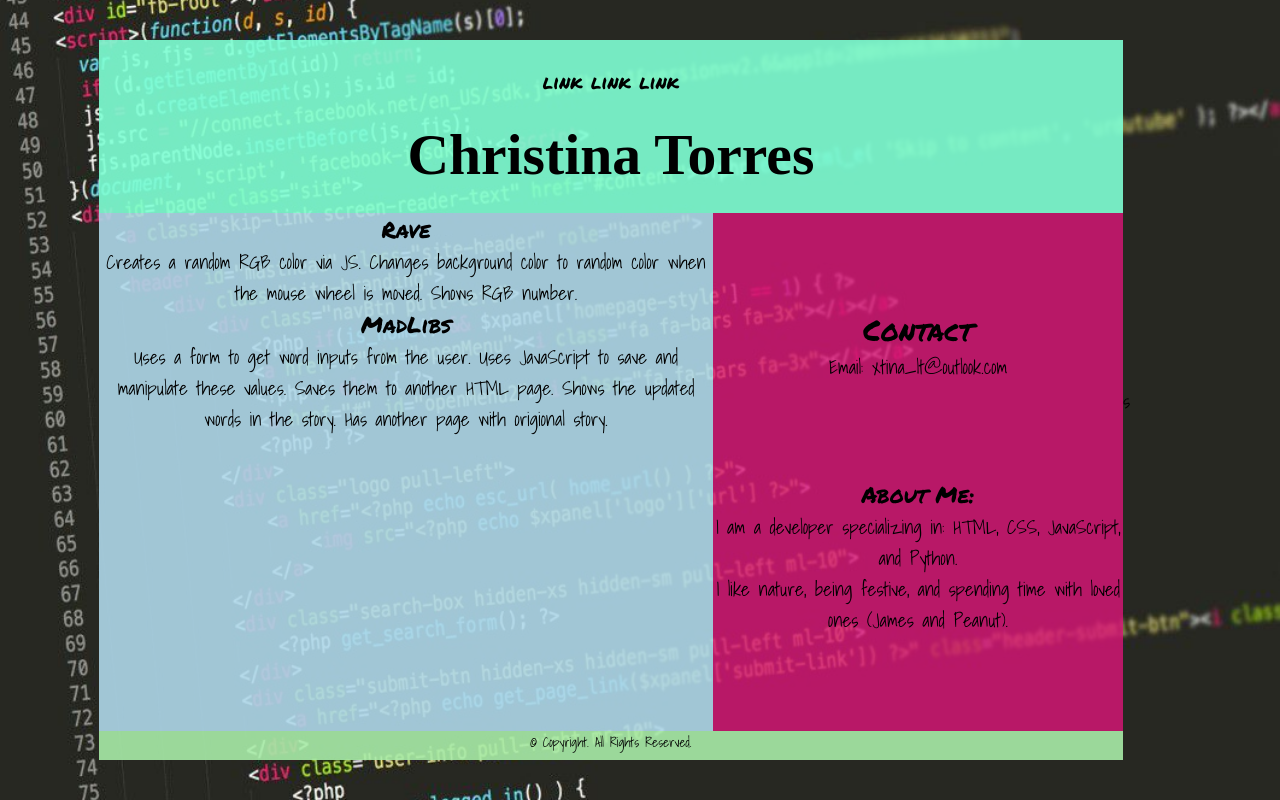
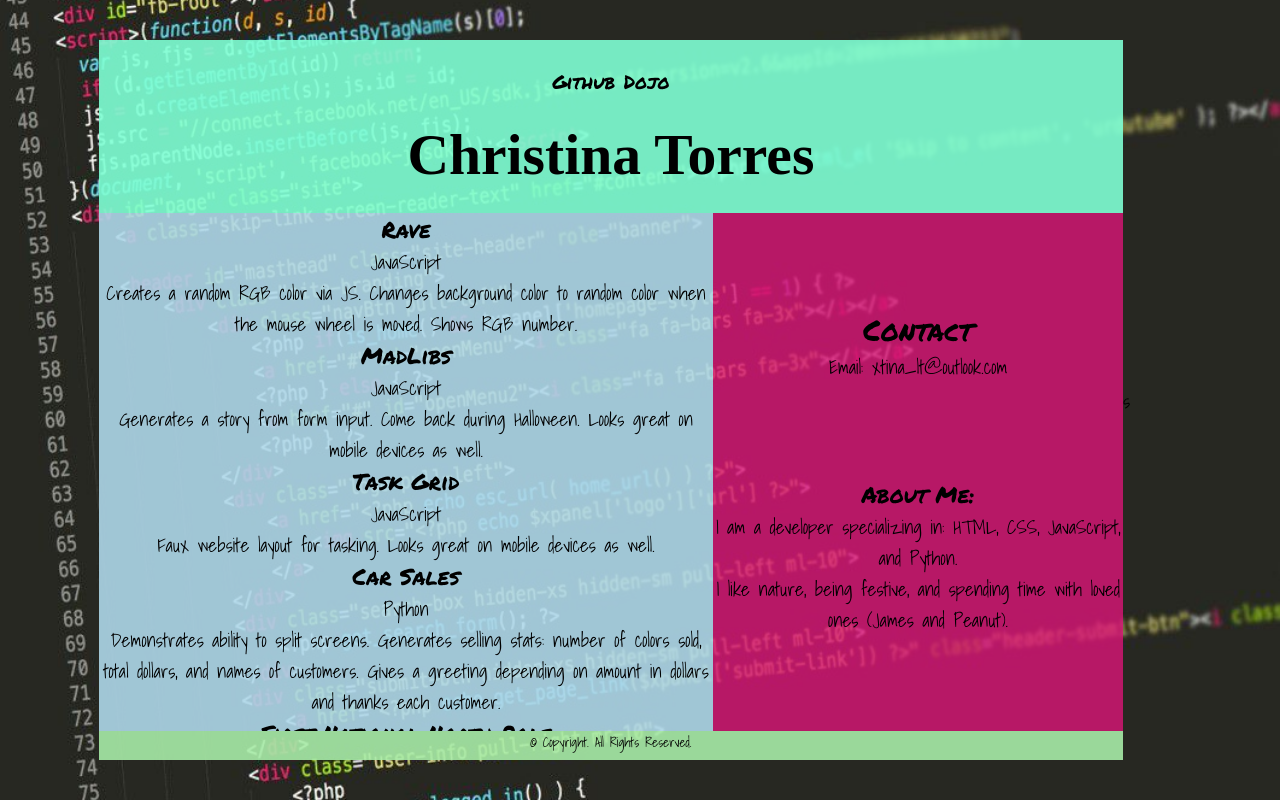
Before and after one commit to xtina-lt/xtina-lt.github.io, a plain HTML site: page index.html in a window 1280 px wide. Drawn offline with Linux system fonts and the light colour scheme; a web font is replaced by a local one.

Commit message:
new pages

```diff
--- a/index.html
+++ b/index.html
@@ -12,19 +12,37 @@
     <div class="container">
         <header>
             <ul>
-                <li>link</li>
-                <li>link</li>
-                <li>link</li>
+                <li><a href="linkhttps://github.com/xtina-lt">Github</a></li>
+                <li><a href="https://login.codingdojo.com/dashboard">Dojo</a></li>
             </ul>
             <h1>Christina Torres</h1>
         </header>
         <div class="mainContent">
-            <h3><a href="https://xtina-lt.github.io/rave/">Rave</a></h3>
+            <h3><a href="https://xtina-lt.github.io/rave/">Rave</a></h3> JavaScript
                 <p>Creates a random RGB color via JS. Changes background color
                     to random color when the mouse wheel is moved. Shows RGB number.</p>
-            <h3><a href="https://xtina-lt.github.io/MadLibs">MadLibs</a></h3>
-                <p>Uses a form to get word inputs from the user. Uses JavaScript to save and manipulate these values.
-                    Saves them to another HTML page. Shows the updated words in the story. Has another page with origional story.</p>
+            <h3><a href="https://xtina-lt.github.io/madlib/">MadLibs</a></h3> JavaScript
+                <p>Generates a story from form input. Come back during Halloween.
+                    Looks great on mobile devices as well.
+                </p>
+            <h3><a href="https://xtina-lt.github.io/task_grid/">Task Grid</a></h3> JavaScript
+                <p>
+                    Faux website layout for tasking. Looks great on mobile devices as well.
+                </p>
+            <h3><a href="https://github.com/xtina-lt/carsales_splitstring/blob/main/Car_Sales_Strings_Lists_Split.py">Car Sales</a></h3> Python
+                    <p>Demonstrates ability to split screens.
+                        Generates selling stats: number of colors sold, total dollars, and names of customers.
+                        Gives a greeting depending on amount in dollars and thanks each customer.
+                    </p>
+            <h3><a href="https://github.com/xtina-lt/bank_first_national_north_pole/blob/main/bank_account.py">First National North Pole</a></h3> Python
+                    <p>Plays with faux bank accounts. Santa transfers unsuccessful candy canes to Mrs. Claus..
+                    </p>
+            <h3><a href="https://github.com/xtina-lt/goblins_planner/blob/main/goblins_planner.py">Game Day Planner</a></h3> Python
+                <p>Gets a list of people, checks availability, finds day with most avail, prints emails.
+                </p>
+            <h3><a href="https://github.com/xtina-lt/scrabble/blob/main/scrabble.py">Scrabble</a></h3> Python
+                <p>Uses point system, calculates, saves user info, updates.
+                </p>
         </div>
         <div class="sideBar">
             <ul>
```
